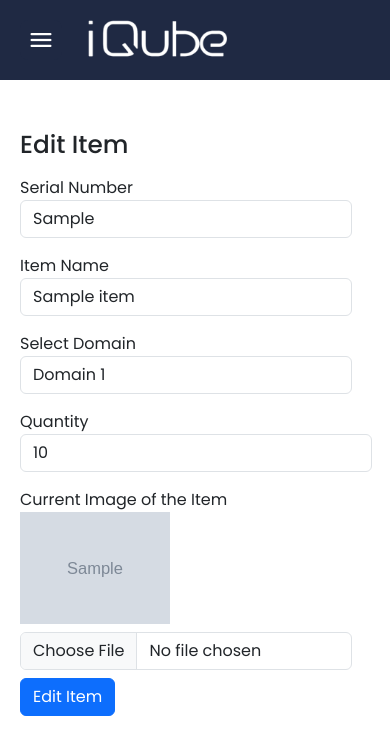
After one commit to SivaprasathC/IMS, a Django app: page /edit/1/ in a window 390 px wide. The commit adds this page. Shown: the top 755 px of the page. Run offline with Django 5.2, Linux system fonts and the light colour scheme; tables that the repository leaves empty hold one stand-in row (values such as "Sample post"); grey boxes marked "Sample" are stand-in pictures.

Commit message:
18/06/25 Added Edit(partial),delete.search,filter,upload via camera in mobile

```diff
--- a/IMS/settings.py
+++ b/IMS/settings.py
@@ -25,7 +25,7 @@ SECRET_KEY = 'django-insecure-dh&xlg((6@q&wlcg91r9xdlgmlnyos8!0c50cho+lkln$4k2st
 # SECURITY WARNING: don't run with debug turned on in production!
 DEBUG = True
 
-ALLOWED_HOSTS = []
+ALLOWED_HOSTS = ['*']
 
 
 # Application definition
--- a/base_app/urls.py
+++ b/base_app/urls.py
@@ -5,5 +5,6 @@ urlpatterns = [
 path('', views.index, name='index'),
 path('add_item', views.add_item, name='add_item'),
 path('viewitems', views.viewitems, name='viewitems'),
-
+path('delete/<int:id>/', views.delete_item, name='delete_item'),
+path('edit/<int:id>/', views.edit_item, name='edit_item'),
 ]
--- a/base_app/views.py
+++ b/base_app/views.py
@@ -1,5 +1,8 @@
 from django.shortcuts import render
 from base_app.models import Item
+import os
+from django.db.models import Q
+from django.shortcuts import redirect
 
 # Create your views here.
 def index(request):
@@ -15,6 +18,14 @@ def add_item(request):
         domain = request.POST.get('itemdomain')
         quantity = request.POST.get('itemqty')
         image = request.FILES.get('itemimg')
+
+        if image:
+           valid_extensions = ['.jpeg', '.jpg', '.png']
+           file_extension = os.path.splitext(image.name)[1].lower()
+           if file_extension not in valid_extensions:
+              error_message_context = {'message': '<div class="alert alert-danger" role="alert">Invalid file type of Image!</div>'}
+              return render(request, 'additem.html', error_message_context)
+
 
         if Item.objects.filter(serialno=serial_number).exists():
             error_message_context = {
@@ -37,8 +48,48 @@ def add_item(request):
 
 
 def viewitems(request):
+    search_query = request.GET.get('search', '')
+    filter_domain = request.GET.get('domain', '')
     items = Item.objects.all()
+    if search_query:
+        items = items.filter(
+            Q(itemname__icontains=search_query) | Q(serialno__icontains=search_query)
+        )
+    if filter_domain:
+        items = items.filter(itemdomain=filter_domain)
     context = {
         'items': items
     }
     return render(request, 'viewitems.html', context)
+
+def delete_item(request, id):
+    item = Item.objects.get(id=id)
+    item.delete()
+    return redirect('viewitems')
+
+def edit_item(request, id):
+    item = Item.objects.get(id=id)
+    return render(request, 'edititem.html', {'item': item})
+
+def update_item(request, id):
+    if request.method == 'POST':
+        item = Item.objects.get(id=id)
+        item.serialno = request.POST.get('serialno')
+        item.itemname = request.POST.get('itemname')
+        item.itemdomain = request.POST.get('itemdomain')
+        item.itemqty = request.POST.get('itemqty')
+
+        image = request.FILES.get('itemimg')
+        if image:
+            valid_extensions = ['.jpeg', '.jpg', '.png']
+            file_extension = os.path.splitext(image.name)[1].lower()
+            if file_extension not in valid_extensions:
+                error_message_context = {'message': '<div class="alert alert-danger" role="alert">Invalid file type of Image!</div>'}
+                return render(request, 'edititem.html', error_message_context)
+            item.itemimg = image
+
+        item.save()
+        success_message_context = {
+            'message': '<div class="alert alert-success" role="alert">Item Updated Successfully!</div>'
+        }
+        return render(request, 'edititem.html', success_message_context)
--- a/static/css/style.css
+++ b/static/css/style.css
@@ -1,4 +1,3 @@
-/* Importing Google Fonts - Poppins */
 @import url('https://fonts.googleapis.com/css2?family=Poppins:wght@400;500;600;700&display=swap');
 
 * {
@@ -83,9 +82,9 @@ body {
   list-style: none;
   display: flex;
   gap: 4px;
-  padding: 0 15px;
+  padding: 7px;
   flex-direction: column;
-  transform: translateY(15px);
+  transform: translateY(7px);
   transition: 0.4s ease;
 }
 
@@ -139,7 +138,7 @@ body {
 
 .sidebar-nav .secondary-nav {
   position: absolute;
-  bottom: 35px;
+  bottom: 90px;
   width: 100%;
   background: #1F2943;
 }
@@ -230,21 +229,24 @@ body {
   margin-left: 280px ; margin-top: 50px; width: 30rem;
 }
 
-/* Add Item CSS ends */
+#edit-item-form{
+  margin-left: 280px ; margin-top: 50px; width: 30rem;
+}
+/* Add Item and edit CSS ends */
 
 .fixed-card {
-  width: 250px; /* Set a fixed width for all cards */
-  height: 350px; /* Set a fixed height for all cards */
+  width: 250px;
+  height: 350px;
 }
 
 .card-body {
-  overflow: hidden; /* Prevent content overflow */
-  text-align: center; /* Center-align text */
+  overflow: hidden;
+  text-align: center;
 }
 
 .card-img-top {
-  height: 150px; /* Set a fixed height for the image */
-  object-fit: cover; /* Ensure the image fits within the specified dimensions */
+  height: 150px;
+  object-fit: cover;
 }
 
 
@@ -255,7 +257,7 @@ body {
 /* Responsive media query code for small screens */
 @media (max-width: 768px) {
   .sidebar-menu-button {
-    position: fixed;
+    position: absolute;
     left: 20px;
     top: 20px;
     height: 40px;
@@ -280,4 +282,7 @@ body {
   #add-item-form{
     margin-left: 20px ; margin-top: 50px; width: 85%;
   }
+  #edit-item-form{
+    margin-left: 20px ; margin-top: 50px; width: 85%;
+  }
 }
--- a/templates/additem.html
+++ b/templates/additem.html
@@ -28,7 +28,7 @@
   </div>
     <div class="custom-file mt-3">
       <label class="itemimg" for="itemimg">Image of the Item</label>
-      <input name="itemimg" type="file" class="form-control" accept="image/*" id="customFile" />
+      <input name="itemimg" type="file" class="form-control" id="customFile" />
      </div>
      <button class="btn btn-primary mt-2" type="submit">Add Item</button>
   </form>
--- a/templates/base.html
+++ b/templates/base.html
@@ -6,7 +6,6 @@
     <meta name="viewport" content="width=device-width, initial-scale=1.0" />
     <title>IMS</title>
     <link rel="stylesheet" href="{% static 'css/style.css' %}" />
-    <!-- Linking Google Fonts for Icons -->
     <link rel="stylesheet" href="https://fonts.googleapis.com/css2?family=Material+Symbols+Rounded:opsz,wght,FILL,GRAD@24,400,0,0" />
     <link href="https://cdn.jsdelivr.net/npm/bootstrap@5.3.6/dist/css/bootstrap.min.css" rel="stylesheet" integrity="sha384-4Q6Gf2aSP4eDXB8Miphtr37CMZZQ5oXLH2yaXMJ2w8e2ZtHTl7GptT4jmndRuHDT" crossorigin="anonymous">
   </head>
@@ -22,7 +21,7 @@
     <aside class="sidebar">
       <!-- Sidebar Header -->
       <header class="sidebar-header">
-        <a href="#" class="header-logo">
+        <a href="/" class="header-logo">
           <img id="expandedLogo" src="{% static 'img/logo_white.png' %}" alt="Expanded Logo" style="height: 90px; width: 90px;" />
           <img id="collapsedLogo" src="{% static 'img/logo_white_square.png' %}" alt="Collapsed Logo" style="height: 46px; width: 46px; display: none;" />
         </a>
@@ -33,7 +32,15 @@
 
       <nav class="sidebar-nav">
         <!-- Primary Top Nav -->
+
         <ul class="nav-list primary-nav">
+
+          <li class="nav-item">
+            <a href="#" class="nav-link" style="background: none; color: #fff; pointer-events: none;">
+              <span class="nav-label">Role: Product Manager</span>
+            </a>
+          </li>
+
           <li class="nav-item">
             <a href="#" class="nav-link">
               <span class="material-symbols-rounded">account_circle</span>
@@ -42,22 +49,16 @@
           </li>
 
           <li class="nav-item">
-            <a href="viewitems" class="nav-link">
+            <a href="{% url 'viewitems' %}" class="nav-link">
               <span class="material-symbols-rounded">table</span>
               <span class="nav-label">View Items</span>
             </a>
           </li>
 
           <li class="nav-item">
-            <a href="add_item" class="nav-link">
+            <a href="{% url 'add_item' %}" class="nav-link">
               <span class="material-symbols-rounded">add_box</span>
               <span class="nav-label">Add Item</span>
-            </a>
-          </li>
-          <li class="nav-item">
-            <a href="#" class="nav-link">
-              <span class="material-symbols-rounded">edit</span>
-              <span class="nav-label">Edit Item</span>
             </a>
           </li>
 
@@ -73,7 +74,14 @@
               <span class="nav-label">Mark as Returned</span>
             </a>
           </li>
+          <li class="nav-item">
+            <a href="#" class="nav-link">
+              <span class="material-symbols-rounded">manage_accounts</span>
+              <span class="nav-label">Add Domain Heads</span>
+            </a>
+          </li>
         </ul>
+
 
         <!-- Secondary Bottom Nav -->
         <ul class="nav-list secondary-nav">
@@ -93,7 +101,6 @@
 
     {%block content%}
     {%endblock%}
-
     <!-- Script -->
     <script src="https://cdn.jsdelivr.net/npm/bootstrap@5.3.6/dist/js/bootstrap.bundle.min.js" integrity="sha384-j1CDi7MgGQ12Z7Qab0qlWQ/Qqz24Gc6BM0thvEMVjHnfYGF0rmFCozFSxQBxwHKO" crossorigin="anonymous"></script>
     <script src="{%static 'js/script.js' %}"></script>
--- /dev/null
+++ b/templates/edititem.html
@@ -0,0 +1,44 @@
+{% extends "base.html" %}
+{% block content %}
+<form action="{% url 'edit/{{item.id}' %" method="POST" enctype="multipart/form-data" class="mt-6" id="edit-item-form">
+    {% csrf_token %}
+    {{message|safe}}
+    <h2>Edit Item</h2>
+    <div class="form-group mt-3">
+      <label for="serialno">Serial Number</label>
+      <input type="text" name="serialno" class="form-control" placeholder="Enter Serial Number" value="{{item.serialno}}" required>
+    </div>
+    <div class="form-group mt-3">
+      <label for="itemname">Item Name</label>
+      <input type="text" name="itemname" class="form-control" placeholder="Enter Item Name" value="{{item.itemname}}" required>
+    </div>
+    <div class="form-group mt-3">
+      <label for="itemdomain">Select Domain</label>
+      <select class="form-control" name="itemdomain" value="{{item.itemdomain}}" required>
+        <option>Domain 1</option>
+        <option>Domain 2</option>
+        <option>Domain 3</option>
+        <option>Domain 4</option>
+        <option>Domain 5</option>
+      </select>
+    </div>
+    <div data-mdb-input-init class="form-outline mt-3" style="width: 22rem;">
+      <label class="itemqty" for="typeNumber">Quantity</label>
+      <input min="0" name="itemqty" max="200" type="number" class="form-control" value="{{item.itemqty}}" required />
+  </div>
+    <div class="custom-file mt-3">
+      <label class="itemimg" for="itemimg">Current Image of the Item</label>
+      {% if item.itemimg %}
+      <div class="mb-2">
+          <img src="{{ item.itemimg.url }}" alt="Current Image" style="max-width: 150px; max-height: 150px;">
+      </div>
+      {% else %}
+        <div class="mb-2">
+          <img src="https://www.caspianpolicy.org/no-image.png" alt="No Image Available" style="max-width: 150px; max-height: 150px;">
+        </div>
+      {% endif %}
+      <input name="itemimg" type="file" class="form-control" id="customFile" />
+     </div>
+     <button class="btn btn-primary mt-2" type="submit">Edit Item</button>
+  </form>
+{% endblock %}
--- a/templates/index.html
+++ b/templates/index.html
@@ -11,7 +11,6 @@
             <center><strong><h3>We <span class="change_content"></span></h3></strong></center>
             <br><br>
             <div class="container" style="height: 100%; display: flex; justify-content: center">
-
 <!--
                     <div class="row" align="center">
                         <div class="col-sm-6">
```
Also changed, not shown: assets/css/style.css (+19 -13 lines), templates/viewitems.html (+31 -3 lines), media/items/1000011618.png (added), media/items/17502433424938215617570488061655.jpg (added), media/items/1k-ohm-resistor.jpg (added), static/js/script.js (line endings or trailing spaces), 3 other files.
